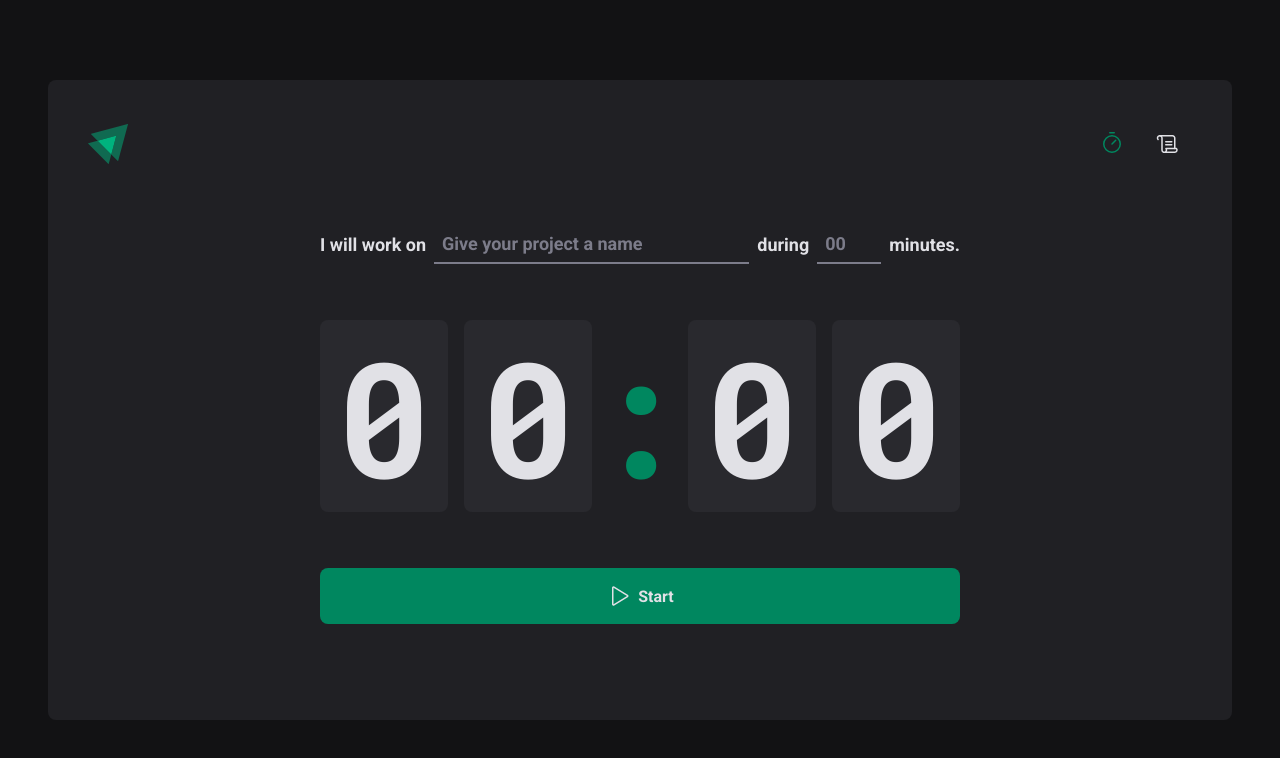
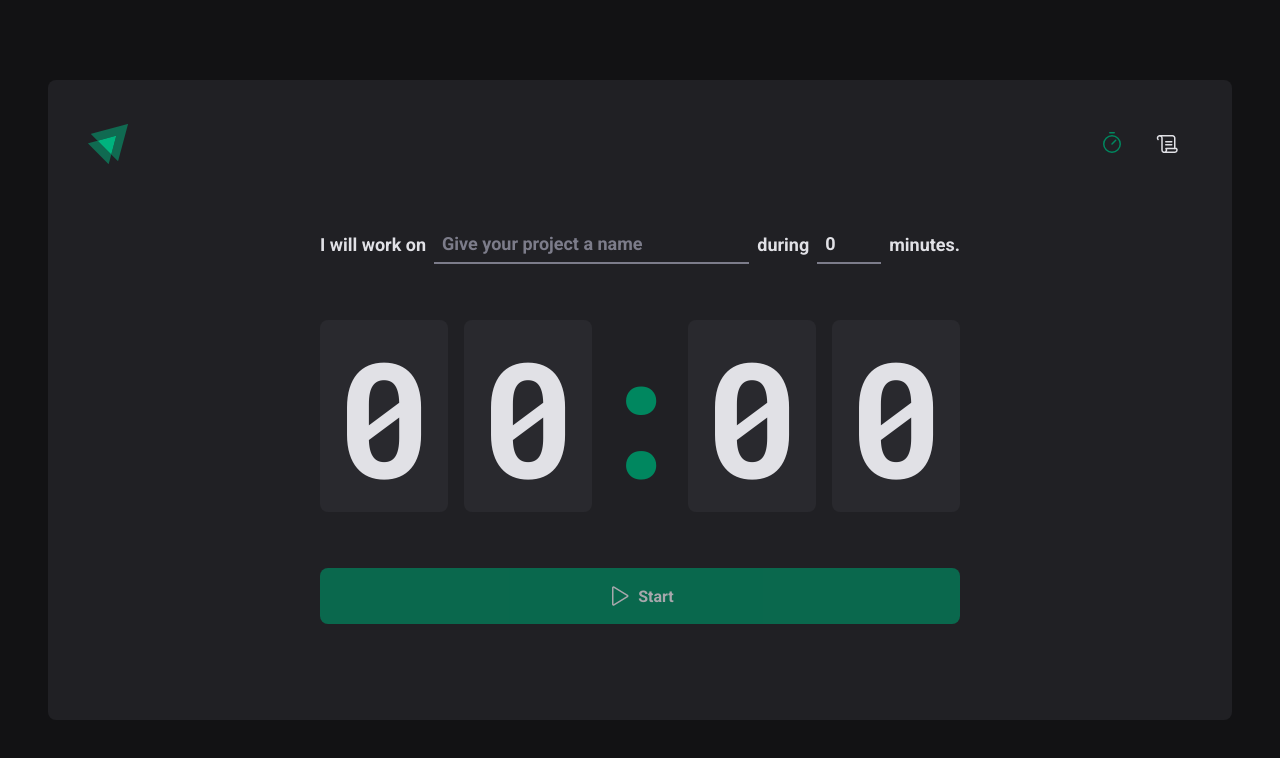
Before and after one commit to Welinton-Hoff/ignite-timer-react, a React (Vite) app: page / in a window 1280 px wide. Shown: the top 758 px of the page. Built offline with nearby package versions, Linux system fonts and the light colour scheme.

Commit message:
Componentize Home page and implement countdown feature

```diff
--- a/package.json
+++ b/package.json
@@ -10,11 +10,15 @@
     "preview": "vite preview"
   },
   "dependencies": {
+    "@hookform/resolvers": "^3.10.0",
+    "date-fns": "^4.1.0",
     "phosphor-react": "^1.4.1",
     "react": "^18.3.1",
     "react-dom": "^18.3.1",
+    "react-hook-form": "^7.54.2",
     "react-router-dom": "^7.1.1",
-    "styled-components": "^6.1.14"
+    "styled-components": "^6.1.14",
+    "zod": "^3.24.1"
   },
   "devDependencies": {
     "@eslint/js": "^9.17.0",
--- /dev/null
+++ b/src/pages/Home/components/Button/index.tsx
@@ -0,0 +1,22 @@
+import { HandPalm, Play } from "phosphor-react";
+import * as S from "./styles";
+
+interface IButtonProps {
+  onClick: () => void;
+  isCycleActive: boolean;
+  isSubmitDisabled: boolean;
+}
+
+export function Button(props: Readonly<IButtonProps>) {
+  const { onClick, isCycleActive, isSubmitDisabled } = props;
+
+  return isCycleActive ? (
+    <S.StopCountDownButton type="button" onClick={onClick}>
+      <HandPalm size={24} /> Interrupt
+    </S.StopCountDownButton>
+  ) : (
+    <S.StartCountDownButton type="submit" disabled={isSubmitDisabled}>
+      <Play size={24} /> Start
+    </S.StartCountDownButton>
+  );
+}
--- /dev/null
+++ b/src/pages/Home/components/Button/styles.ts
@@ -0,0 +1,36 @@
+import styled from "styled-components";
+
+export const BaseButton = styled.button`
+  width: 100%;
+  gap: 0.5rem;
+  border: none;
+  padding: 1rem;
+  display: flex;
+  cursor: pointer;
+  font-weight: bold;
+  border-radius: 8px;
+  align-items: center;
+  justify-content: center;
+  color: ${({ theme }) => theme["gray-100"]};
+
+  &:disabled {
+    opacity: 0.7;
+    cursor: not-allowed;
+  }
+`;
+
+export const StartCountDownButton = styled(BaseButton)`
+  background: ${({ theme }) => theme["green-500"]};
+
+  &:not(:disabled):hover {
+    background: ${({ theme }) => theme["green-700"]};
+  }
+`;
+
+export const StopCountDownButton = styled(BaseButton)`
+  background: ${({ theme }) => theme["red-500"]};
+
+  &:not(:disabled):hover {
+    background: ${({ theme }) => theme["red-700"]};
+  }
+`;
--- /dev/null
+++ b/src/pages/Home/components/CountDown/index.tsx
@@ -0,0 +1,21 @@
+import * as S from "./styles";
+
+interface ICountDownProps {
+  minutes: number;
+  seconds: number;
+}
+
+export function CountDown(props: Readonly<ICountDownProps>) {
+  const minutes = String(props.minutes).padStart(2, "0");
+  const seconds = String(props.seconds).padStart(2, "0");
+
+  return (
+    <S.CountDownContainer>
+      <span>{minutes[0]}</span>
+      <span>{minutes[1]}</span>
+      <S.Separator>:</S.Separator>
+      <span>{seconds[0]}</span>
+      <span>{seconds[1]}</span>
+    </S.CountDownContainer>
+  );
+}
--- /dev/null
+++ b/src/pages/Home/components/CountDown/styles.ts
@@ -0,0 +1,25 @@
+import styled from "styled-components";
+
+export const CountDownContainer = styled.div`
+  gap: 1rem;
+  display: flex;
+  font-size: 10rem;
+  line-height: 8rem;
+  font-family: "Roboto Mono", monospace;
+  color: ${({ theme }) => theme["gray-100"]};
+
+  span {
+    padding: 2rem 1rem;
+    border-radius: 8px;
+    background: ${({ theme }) => theme["gray-700"]};
+  }
+`;
+
+export const Separator = styled.div`
+  width: 4rem;
+  display: flex;
+  padding: 2rem 0;
+  overflow: hidden;
+  justify-content: center;
+  color: ${({ theme }) => theme["green-500"]};
+`;
--- /dev/null
+++ b/src/pages/Home/components/NewCycleForm/formValidators.ts
@@ -0,0 +1,11 @@
+import * as zod from "zod";
+
+export const newCycleFormSchema = zod.object({
+  task: zod.string().min(1, "Enter the task"),
+  minutesAmount: zod
+    .number()
+    .min(5, "The cycle needs to be at least 5 minutes.")
+    .max(60, "The cycle must be a maximum of 60 minutes."),
+});
+
+export type INewCycleFormData = zod.infer<typeof newCycleFormSchema>;
--- /dev/null
+++ b/src/pages/Home/components/NewCycleForm/index.tsx
@@ -0,0 +1,46 @@
+import { UseFormRegister } from "react-hook-form";
+
+import * as S from "./styles";
+import { INewCycleFormData } from "./formValidators";
+
+interface INewCycleFormProps {
+  activeCycle: boolean;
+  register: UseFormRegister<INewCycleFormData>;
+}
+
+export function NewCycleForm(props: Readonly<INewCycleFormProps>) {
+  const { activeCycle, register } = props;
+
+  return (
+    <S.FormContainer>
+      <label htmlFor="task">I will work on</label>
+      <S.TaskInput
+        id="task"
+        autoComplete="off"
+        {...register("task")}
+        list="task-suggestions"
+        disabled={!!activeCycle}
+        placeholder="Give your project a name"
+      />
+      <datalist id="task-suggestions">
+        <option value="Project 1" />
+        <option value="Project 2" />
+        <option value="Project 3" />
+      </datalist>
+
+      <label htmlFor="minutesAmount">during</label>
+      <S.MinutesAmountInput
+        min={5}
+        step={5}
+        max={60}
+        type="number"
+        placeholder="00"
+        id="minutesAmount"
+        disabled={!!activeCycle}
+        {...register("minutesAmount", { valueAsNumber: true })}
+      />
+
+      <span>minutes.</span>
+    </S.FormContainer>
+  );
+}
--- /dev/null
+++ b/src/pages/Home/components/NewCycleForm/styles.ts
@@ -0,0 +1,47 @@
+import styled from "styled-components";
+
+export const FormContainer = styled.div`
+  width: 100%;
+  gap: 0.5rem;
+  display: flex;
+  flex-wrap: wrap;
+  font-weight: bold;
+  align-items: center;
+  font-size: 1.125rem;
+  justify-content: center;
+  color: ${({ theme }) => theme["gray-100"]};
+`;
+
+const BaseInput = styled.input`
+  border: 0;
+  height: 2.5rem;
+  box-shadow: none;
+  padding: 0 0.5rem;
+  font-weight: bold;
+  font-size: 1.125rem;
+  background-color: transparent;
+  color: ${({ theme }) => theme["gray-100"]};
+  border-bottom: 2px solid ${({ theme }) => theme["gray-500"]};
+
+  &:focus {
+    outline: none;
+    box-shadow: none;
+    border-bottom-color: ${({ theme }) => theme["green-500"]};
+  }
+
+  &::placeholder {
+    color: ${({ theme }) => theme["gray-500"]};
+  }
+`;
+
+export const TaskInput = styled(BaseInput)`
+  flex: 1;
+
+  &::-webkit-calendar-picker-indicator {
+    display: none !important;
+  }
+`;
+
+export const MinutesAmountInput = styled(BaseInput)`
+  width: 4rem;
+`;
--- a/src/pages/Home/index.tsx
+++ b/src/pages/Home/index.tsx
@@ -1,48 +1,116 @@
-import { Play } from "phosphor-react";
+import { useCallback, useEffect, useState } from "react";
+
+import { useForm } from "react-hook-form";
+import { differenceInSeconds } from "date-fns";
+import { zodResolver } from "@hookform/resolvers/zod";
+
+import {
+  INewCycleFormData,
+  newCycleFormSchema,
+} from "./components/NewCycleForm/formValidators";
+
+import { Button } from "./components/Button";
+import { CountDown } from "./components/CountDown";
+import { NewCycleForm } from "./components/NewCycleForm";
 
 import * as S from "./styles";
 
+export interface ICycle extends INewCycleFormData {
+  id: string;
+  startDate: Date;
+  finishedDate?: Date;
+  interruptedDate?: Date;
+}
+
 export function Home() {
+  const { watch, reset, register, handleSubmit } = useForm<INewCycleFormData>({
+    resolver: zodResolver(newCycleFormSchema),
+    defaultValues: { task: "", minutesAmount: 0 },
+  });
+
+  const [cycles, setCycles] = useState<ICycle[]>([]);
+  const [amountSecondsPassed, setAmountSecondsPassed] = useState(0);
+  const [activeCycleId, setActiveCycleId] = useState<string | null>(null);
+
+  const taskValue = watch("task");
+  const minutesAmountValue = watch("minutesAmount");
+
+  const isSubmitDisabled = !taskValue || !minutesAmountValue;
+  const activeCycle = cycles.find((cycle) => cycle.id === activeCycleId);
+
+  const totalSeconds = activeCycle ? activeCycle.minutesAmount * 60 : 0;
+  const currentSeconds = activeCycle ? totalSeconds - amountSecondsPassed : 0;
+
+  const secondsAmount = currentSeconds % 60;
+  const minutesAmount = Math.floor(currentSeconds / 60);
+
+  const minutes = String(minutesAmount).padStart(2, "0");
+  const seconds = String(secondsAmount).padStart(2, "0");
+
+  const handleInterruptCycle = useCallback(
+    (key: keyof ICycle) => {
+      setCycles((state) =>
+        state.map((cycle) => {
+          if (cycle.id === activeCycleId)
+            return { ...cycle, [key]: new Date() };
+          else return cycle;
+        })
+      );
+
+      setActiveCycleId(null);
+    },
+    [activeCycleId]
+  );
+
+  function handleCreateNewCycle(data: INewCycleFormData) {
+    const newCycleId = String(new Date().getTime());
+    const newCycle: ICycle = { ...data, startDate: new Date(), id: newCycleId };
+
+    reset();
+    setAmountSecondsPassed(0);
+    setActiveCycleId(newCycleId);
+    setCycles((state) => [...state, newCycle]);
+  }
+
+  useEffect(() => {
+    let interval: NodeJS.Timeout;
+
+    if (activeCycle) {
+      interval = setInterval(() => {
+        const secondsDifference = differenceInSeconds(
+          new Date(),
+          activeCycle.startDate
+        );
+
+        if (secondsDifference >= totalSeconds) {
+          clearInterval(interval);
+          handleInterruptCycle("finishedDate");
+          setAmountSecondsPassed(totalSeconds);
+        } else setAmountSecondsPassed(secondsDifference);
+      }, 1000);
+    }
+
+    return () => {
+      clearInterval(interval);
+    };
+  }, [activeCycle, handleInterruptCycle, totalSeconds]);
+
+  useEffect(() => {
+    if (activeCycle) document.title = `${minutes}:${seconds}`;
+    else document.title = "Ignite Timer";
+  }, [minutes, seconds, activeCycle]);
+
   return (
     <S.Container>
-      <form>
-        <S.FormContainer>
-          <label htmlFor="task">I will work on</label>
-          <S.TaskInput
-            id="task"
-            list="task-suggestions"
-            placeholder="Give your project a name"
-          />
-          <datalist id="task-suggestions">
-            <option value="Project 1" />
-            <option value="Project 2" />
-            <option value="Project 3" />
-          </datalist>
+      <form action="" onSubmit={handleSubmit(handleCreateNewCycle)}>
+        <NewCycleForm activeCycle={!!activeCycleId} register={register} />
+        <CountDown minutes={minutesAmount} seconds={secondsAmount} />
 
-          <label htmlFor="minutesAmount">during</label>
-          <S.MinutesAmountInput
-            min={5}
-            step={5}
-            max={60}
-            type="number"
-            placeholder="00"
-            id="minutesAmount"
-          />
-
-          <span>minutes.</span>
-        </S.FormContainer>
-
-        <S.CountDownContainer>
-          <span>0</span>
-          <span>0</span>
-          <S.Separator>:</S.Separator>
-          <span>0</span>
-          <span>0</span>
-        </S.CountDownContainer>
-
-        <S.StartCountDownButton type="submit">
-          <Play size={24} /> Start
-        </S.StartCountDownButton>
+        <Button
+          isCycleActive={!!activeCycle}
+          isSubmitDisabled={isSubmitDisabled}
+          onClick={() => handleInterruptCycle("interruptedDate")}
+        />
       </form>
     </S.Container>
   );
--- a/src/pages/Home/styles.ts
+++ b/src/pages/Home/styles.ts
@@ -14,97 +14,3 @@ export const Container = styled.main`
     flex-direction: column;
   }
 `;
-
-export const FormContainer = styled.div`
-  width: 100%;
-  gap: 0.5rem;
-  display: flex;
-  flex-wrap: wrap;
-  font-weight: bold;
-  align-items: center;
-  font-size: 1.125rem;
-  justify-content: center;
-  color: ${({ theme }) => theme["gray-100"]};
-`;
-
-const BaseInput = styled.input`
-  border: 0;
-  height: 2.5rem;
-  box-shadow: none;
-  padding: 0 0.5rem;
-  font-weight: bold;
-  font-size: 1.125rem;
-  background-color: transparent;
-  color: ${({ theme }) => theme["gray-100"]};
-  border-bottom: 2px solid ${({ theme }) => theme["gray-500"]};
-
-  &:focus {
-    outline: none;
-    box-shadow: none;
-    border-bottom-color: ${({ theme }) => theme["green-500"]};
-  }
-
-  &::placeholder {
-    color: ${({ theme }) => theme["gray-500"]};
-  }
-`;
-
-export const TaskInput = styled(BaseInput)`
-  flex: 1;
-
-  &::-webkit-calendar-picker-indicator {
-    display: none !important;
-  }
-`;
-
-export const MinutesAmountInput = styled(BaseInput)`
-  width: 4rem;
-`;
-
-export const CountDownContainer = styled.div`
-  gap: 1rem;
-  display: flex;
-  font-size: 10rem;
-  line-height: 8rem;
-  font-family: "Roboto Mono", monospace;
-  color: ${({ theme }) => theme["gray-100"]};
-
-  span {
-    padding: 2rem 1rem;
-    border-radius: 8px;
-    background: ${({ theme }) => theme["gray-700"]};
-  }
-`;
-
-export const Separator = styled.div`
-  width: 4rem;
-  display: flex;
-  padding: 2rem 0;
-  overflow: hidden;
-  justify-content: center;
-  color: ${({ theme }) => theme["green-500"]};
-`;
-
-export const StartCountDownButton = styled.button`
-  width: 100%;
-  gap: 0.5rem;
-  border: none;
-  padding: 1rem;
-  display: flex;
-  cursor: pointer;
-  font-weight: bold;
-  border-radius: 8px;
-  align-items: center;
-  justify-content: center;
-  color: ${({ theme }) => theme["gray-100"]};
-  background: ${({ theme }) => theme["green-500"]};
-
-  &:disabled {
-    opacity: 0.7;
-    cursor: not-allowed;
-  }
-
-  &:not(:disabled):hover {
-    background: ${({ theme }) => theme["green-700"]};
-  }
-`;
```
Also changed, not shown: 1 other file (tests, documents, lock files or other folders).
